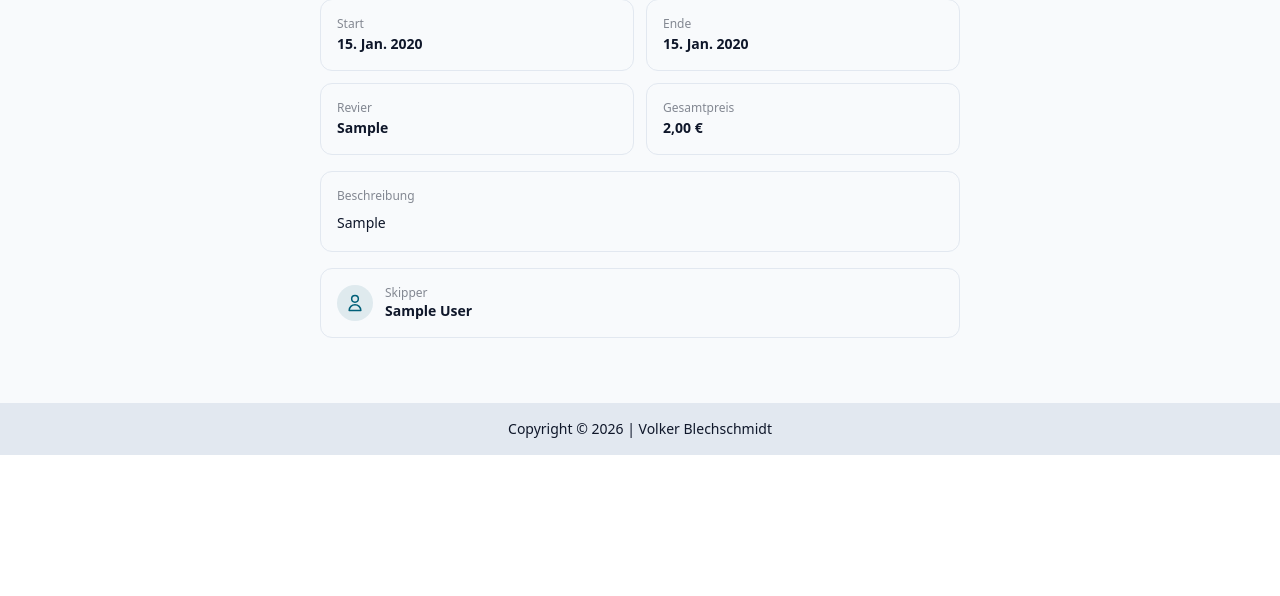
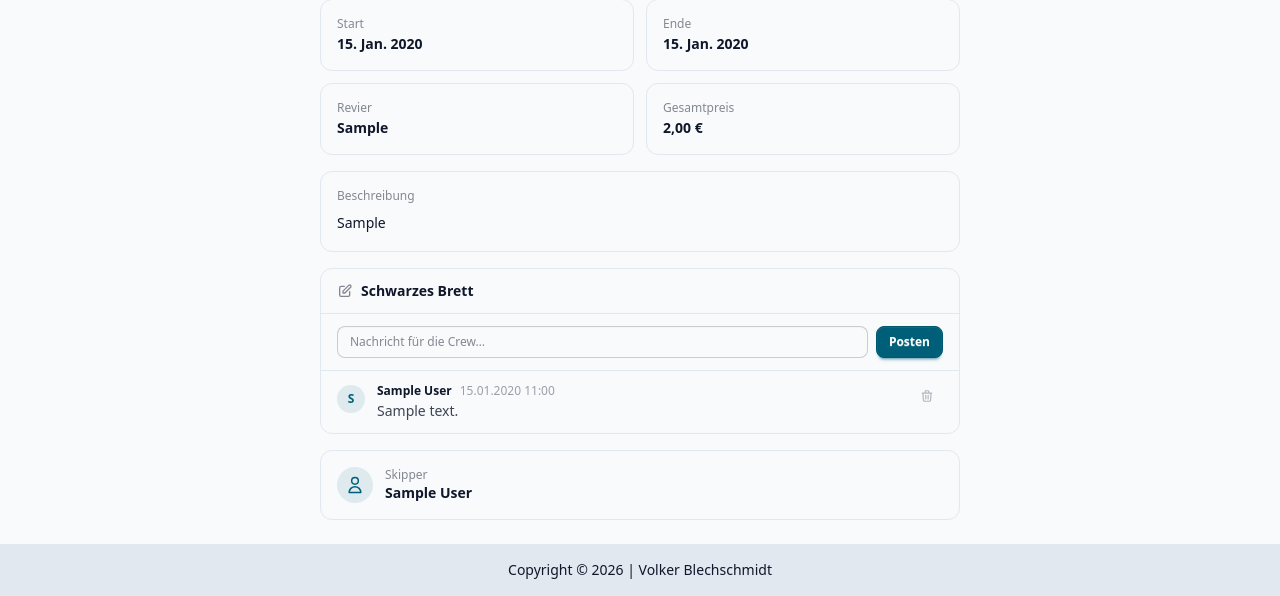
Before and after one commit to VolliVollkrass/Projekt_Segelmanager, a Django app: page /toern/1/crew/ in a window 1280 px wide. Shown: the part 345-941 px from the top of the page. Before the commit the page ends 800 px from the top, so only its background shows below. Run offline with Django 5.2, Linux system fonts and the light colour scheme; a user stored in the database is signed in; tables that the repository leaves empty hold one stand-in row (values such as "Sample post"); style sheets or scripts are compiled from the project's sources; some libraries are stand-ins or nearby versions.

Commit message:
feat: Schwarzes Brett im Crew-Dashboard (Info-Tab)
Neues Modell PinnwandNachricht ermöglicht Skipppern und Co-Skippern,
kurze Pinnwand-Nachrichten für die Crew zu posten (Treffpunkt, Abfahrtszeit etc.).
Crew kann lesen, Autor und Anbieter können löschen.

Co-Authored-By: Claude Sonnet 4.6 <noreply@anthropic.com>

```diff
--- a/toern/models.py
+++ b/toern/models.py
@@ -276,6 +276,23 @@ class PacklisteVorlageEintrag(models.Model):
         return f"{self.menge}x {self.name}"
 
 
+class PinnwandNachricht(models.Model):
+    toern = models.ForeignKey(Toern, on_delete=models.CASCADE, related_name="pinnwand_nachrichten")
+    autor = models.ForeignKey(
+        settings.AUTH_USER_MODEL,
+        on_delete=models.CASCADE,
+        related_name="pinnwand_nachrichten"
+    )
+    text = models.TextField()
+    created_at = models.DateTimeField(auto_now_add=True)
+
+    class Meta:
+        ordering = ["-created_at"]
+
+    def __str__(self):
+        return f"{self.autor.first_name} @ {self.toern.titel} ({self.created_at:%d.%m.%Y})"
+
+
 class ErinnerungsMailLog(models.Model):
     toern = models.ForeignKey(Toern, on_delete=models.CASCADE, related_name="erinnerungsmails")
     empfaenger = models.ForeignKey(
--- a/toern/templates/crew/crew_dashboard.html
+++ b/toern/templates/crew/crew_dashboard.html
@@ -96,6 +96,62 @@
             <p class="text-sm leading-relaxed">{{ toern.beschreibung }}</p>
         </div>
         {% endif %}
+
+        <!-- Schwarzes Brett -->
+        <div class="bg-base-100 border border-base-300 rounded-xl overflow-hidden">
+            <div class="px-4 py-3 border-b border-base-300 flex items-center justify-between">
+                <div class="flex items-center gap-2">
+                    <svg xmlns="http://www.w3.org/2000/svg" class="h-4 w-4 text-base-content/50" fill="none" viewBox="0 0 24 24" stroke="currentColor" stroke-width="2">
+                        <path stroke-linecap="round" stroke-linejoin="round" d="M11 5H6a2 2 0 00-2 2v11a2 2 0 002 2h11a2 2 0 002-2v-5m-1.414-9.414a2 2 0 112.828 2.828L11.828 15H9v-2.828l8.586-8.586z"/>
+                    </svg>
+                    <p class="text-sm font-semibold">Schwarzes Brett</p>
+                </div>
+            </div>
+
+            {% if kann_pinnwand_posten %}
+            <div class="px-4 py-3 border-b border-base-300">
+                <form method="POST" action="{% url 'pinnwand_nachricht_erstellen' toern.id %}" class="flex gap-2">
+                    {% csrf_token %}
+                    <input type="text" name="text" placeholder="Nachricht für die Crew…" maxlength="500"
+                           class="input input-bordered input-sm flex-1" required>
+                    <button class="btn btn-primary btn-sm">Posten</button>
+                </form>
+            </div>
+            {% endif %}
+
+            {% if pinnwand_nachrichten %}
+            <div class="divide-y divide-base-200">
+                {% for nachricht in pinnwand_nachrichten %}
+                <div class="px-4 py-3 flex items-start gap-3">
+                    <div class="w-7 h-7 rounded-full bg-primary/10 flex items-center justify-center shrink-0 text-xs font-semibold text-primary mt-0.5">
+                        {{ nachricht.autor.first_name|first }}
+                    </div>
+                    <div class="flex-1 min-w-0">
+                        <div class="flex items-center gap-2 mb-0.5">
+                            <span class="text-xs font-semibold">{{ nachricht.autor.first_name }} {{ nachricht.autor.last_name }}</span>
+                            <span class="text-xs text-base-content/40">{{ nachricht.created_at|date:"d.m.Y H:i" }}</span>
+                        </div>
+                        <p class="text-sm text-base-content/80 break-words">{{ nachricht.text }}</p>
+                    </div>
+                    {% if nachricht.autor == request.user or toern.anbieter == request.user %}
+                    <form method="POST" action="{% url 'pinnwand_nachricht_loeschen' nachricht.id %}" class="shrink-0">
+                        {% csrf_token %}
+                        <button type="submit" class="btn btn-ghost btn-xs text-base-content/30 hover:text-error" title="Löschen">
+                            <svg xmlns="http://www.w3.org/2000/svg" class="h-3.5 w-3.5" fill="none" viewBox="0 0 24 24" stroke="currentColor" stroke-width="2">
+                                <path stroke-linecap="round" stroke-linejoin="round" d="M19 7l-.867 12.142A2 2 0 0116.138 21H7.862a2 2 0 01-1.995-1.858L5 7m5 4v6m4-6v6m1-10V4a1 1 0 00-1-1h-4a1 1 0 00-1 1v3M4 7h16"/>
+                            </svg>
+                        </button>
+                    </form>
+                    {% endif %}
+                </div>
+                {% endfor %}
+            </div>
+            {% else %}
+            <div class="px-4 py-6 text-center">
+                <p class="text-sm text-base-content/40">Noch keine Nachrichten.</p>
+            </div>
+            {% endif %}
+        </div>
 
         <!-- Skipper im Info-Tab -->
         {% for t in teilnahmen %}
--- a/toern/urls.py
+++ b/toern/urls.py
@@ -50,4 +50,6 @@ urlpatterns = [
     path("mahlzeit/<int:mahlzeit_id>/delete/", delete_mahlzeit, name="delete_mahlzeit"),
     path("<int:toern_id>/erinnerung/senden/", send_reminder_toern, name="send_reminder_toern"),
     path("beschreibung/generieren/", toern_beschreibung_generieren, name="toern_beschreibung_generieren"),
+    path("<int:toern_id>/pinnwand/add/", pinnwand_nachricht_erstellen, name="pinnwand_nachricht_erstellen"),
+    path("pinnwand/<int:nachricht_id>/loeschen/", pinnwand_nachricht_loeschen, name="pinnwand_nachricht_loeschen"),
 ]
--- a/toern/views.py
+++ b/toern/views.py
@@ -1,6 +1,7 @@
 import os
 
 from django.shortcuts import render, get_object_or_404, redirect
+from django.urls import reverse
 
 from boote.models import Boot, Kabine
 from config import settings
@@ -9,7 +10,7 @@ from utils.profil_fortschritt import teilnahme_fortschritt
 from utils.user_profil_fortschritt import user_profil_fortschritt
 from utils.boot_access_allowed import is_boot_access_allowed
 from utils.packliste import BASIS_PACKLISTE, BOOT_STANDARD_LISTE, KALT_PACKLISTE, KALT_BOOT_LISTE
-from .models import KabinenWunsch, Toern, Teilnahme, CrewPraeferenz, PacklisteVorlage, PacklisteVorlageEintrag, ErinnerungsMailLog
+from .models import KabinenWunsch, Toern, Teilnahme, CrewPraeferenz, PacklisteVorlage, PacklisteVorlageEintrag, ErinnerungsMailLog, PinnwandNachricht
 from .emails import mail_zuteilung_fixiert, mail_teilnahme_bestaetigt, mail_teilnahme_abgelehnt, mail_teilnahme_abgesagt, mail_crew_daten_erinnerung, mail_toern_abgeschlossen
 from .crew_utils import fehlende_crew_felder
 from django.db.models import Q
@@ -490,6 +491,10 @@ def crew_dashboard(request, toern_id):
 
         # Abschluss-Daten (Boot des Crew-Mitglieds)
         "abschluss_boot": teilnahme.boot,
+
+        # Schwarzes Brett
+        "pinnwand_nachrichten": PinnwandNachricht.objects.filter(toern=toern).select_related("autor"),
+        "kann_pinnwand_posten": is_skipper or is_coskipper or (toern.anbieter == request.user),
     }
 
     return render(request, "crew/crew_dashboard.html", context)
@@ -2540,3 +2545,40 @@ def toern_beschreibung_generieren(request):
         return JsonResponse({"error": "Claude hat kein gültiges JSON zurückgegeben."}, status=500)
     except Exception as e:
         return JsonResponse({"error": f"API-Fehler: {str(e)}"}, status=500)
+
+
+@login_required
+@require_POST
+def pinnwand_nachricht_erstellen(request, toern_id):
+    toern = get_object_or_404(Toern, id=toern_id)
+    teilnahme = Teilnahme.objects.filter(user=request.user, toern=toern).first()
+
+    ist_skipper_oder_coskipper = teilnahme and teilnahme.rolle in ("skipper", "coskipper")
+    ist_anbieter = toern.anbieter == request.user
+
+    if not (ist_skipper_oder_coskipper or ist_anbieter):
+        raise PermissionDenied
+
+    text = request.POST.get("text", "").strip()
+    if text:
+        PinnwandNachricht.objects.create(toern=toern, autor=request.user, text=text)
+        messages.success(request, "Nachricht gepostet.")
+    return redirect(reverse("crew_dashboard", args=[toern_id]) + "?tab=info")
+
+
+@login_required
+@require_POST
+def pinnwand_nachricht_loeschen(request, nachricht_id):
+    nachricht = get_object_or_404(PinnwandNachricht, id=nachricht_id)
+    toern = nachricht.toern
+
+    ist_autor = nachricht.autor == request.user
+    ist_anbieter = toern.anbieter == request.user
+
+    if not (ist_autor or ist_anbieter):
+        raise PermissionDenied
+
+    nachricht.delete()
+    messages.success(request, "Nachricht gelöscht.")
+    from django.urls import reverse
+    return redirect(reverse("crew_dashboard", args=[toern.id]) + "?tab=info")
```
Also changed, not shown: toern/migrations/0018_pinnwandnachricht.py (added).
